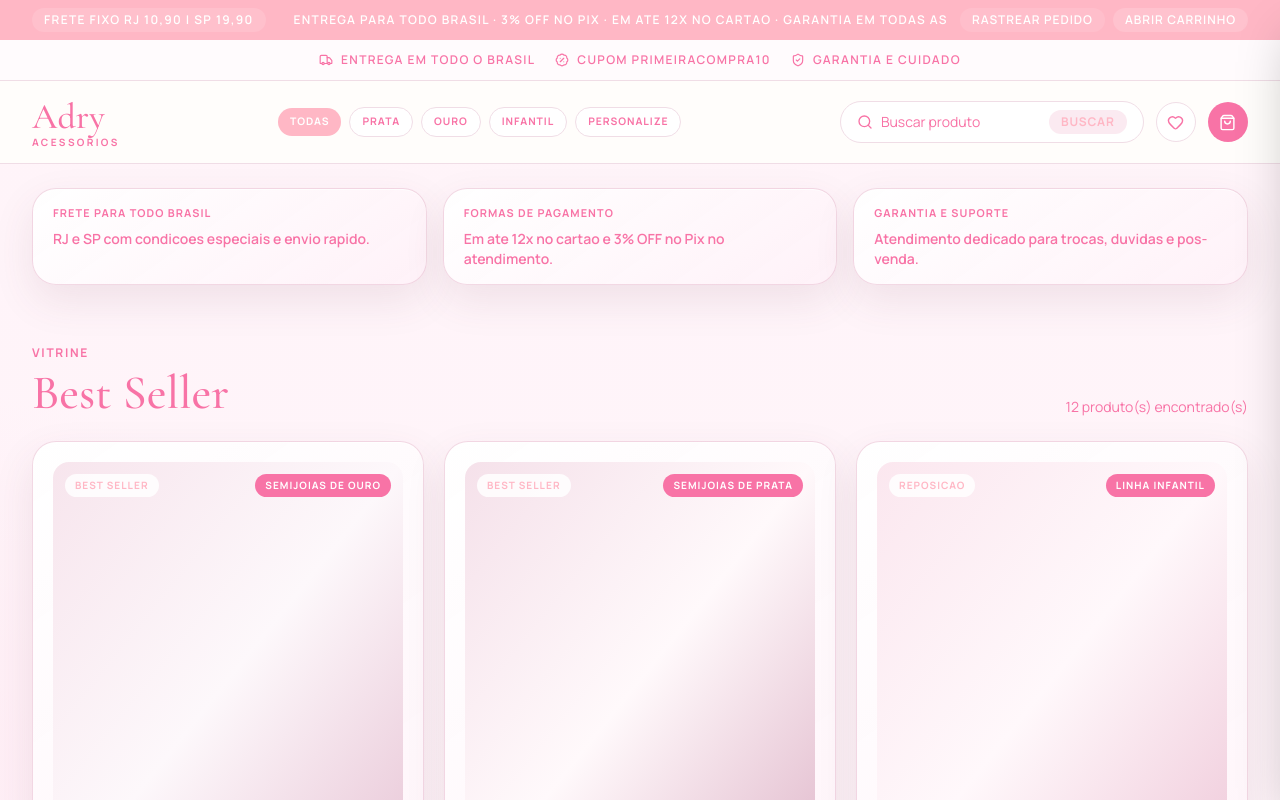
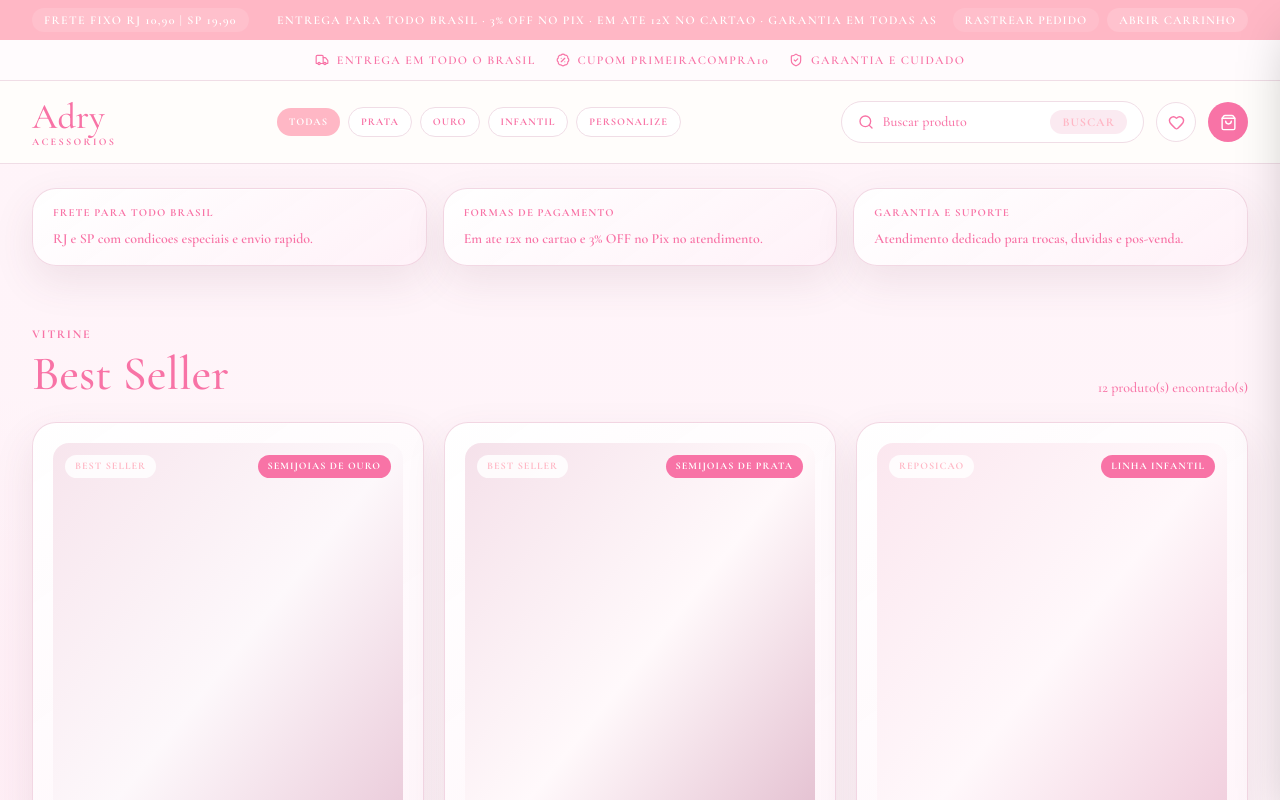
Before and after one commit to Iurexz/Loja-online-acessorios, a React (Vite) app: page / in a window 1280 px wide. Shown: the top 800 px of the page. Built offline with nearby package versions, Linux system fonts and the light colour scheme.

Commit message:
Mudança de fonte

```diff
--- a/src/index.css
+++ b/src/index.css
@@ -3,7 +3,7 @@
 
 :root {
   --font-heading: 'Cormorant Garamond', serif;
-  --font-body: 'Manrope', sans-serif;
+  --font-body: 'Cormorant Garamond', sans-serif;
   --surface: #f873a6;
   --surface-soft: #fffbfd;
   --ink: #f873a6;
```
